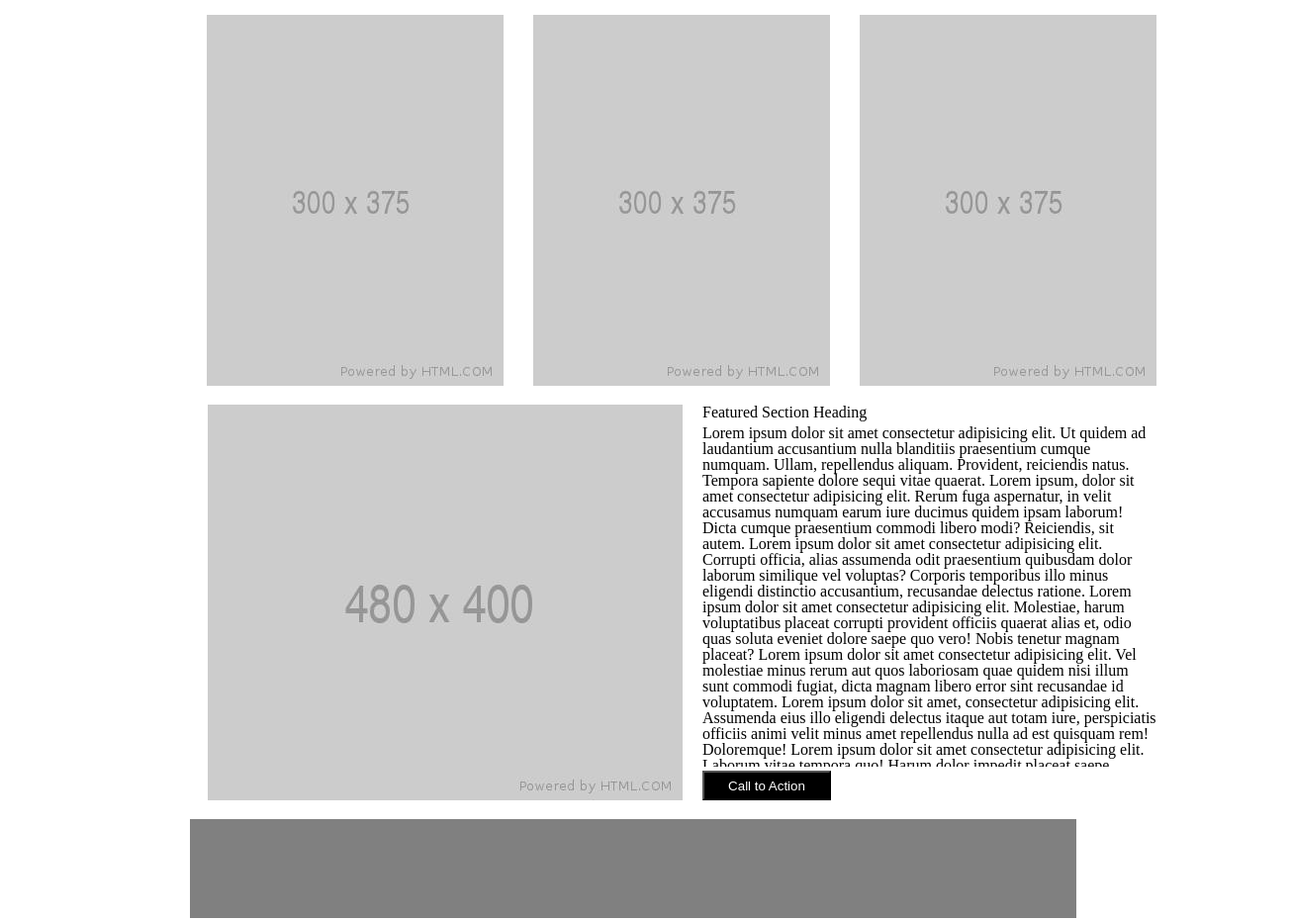
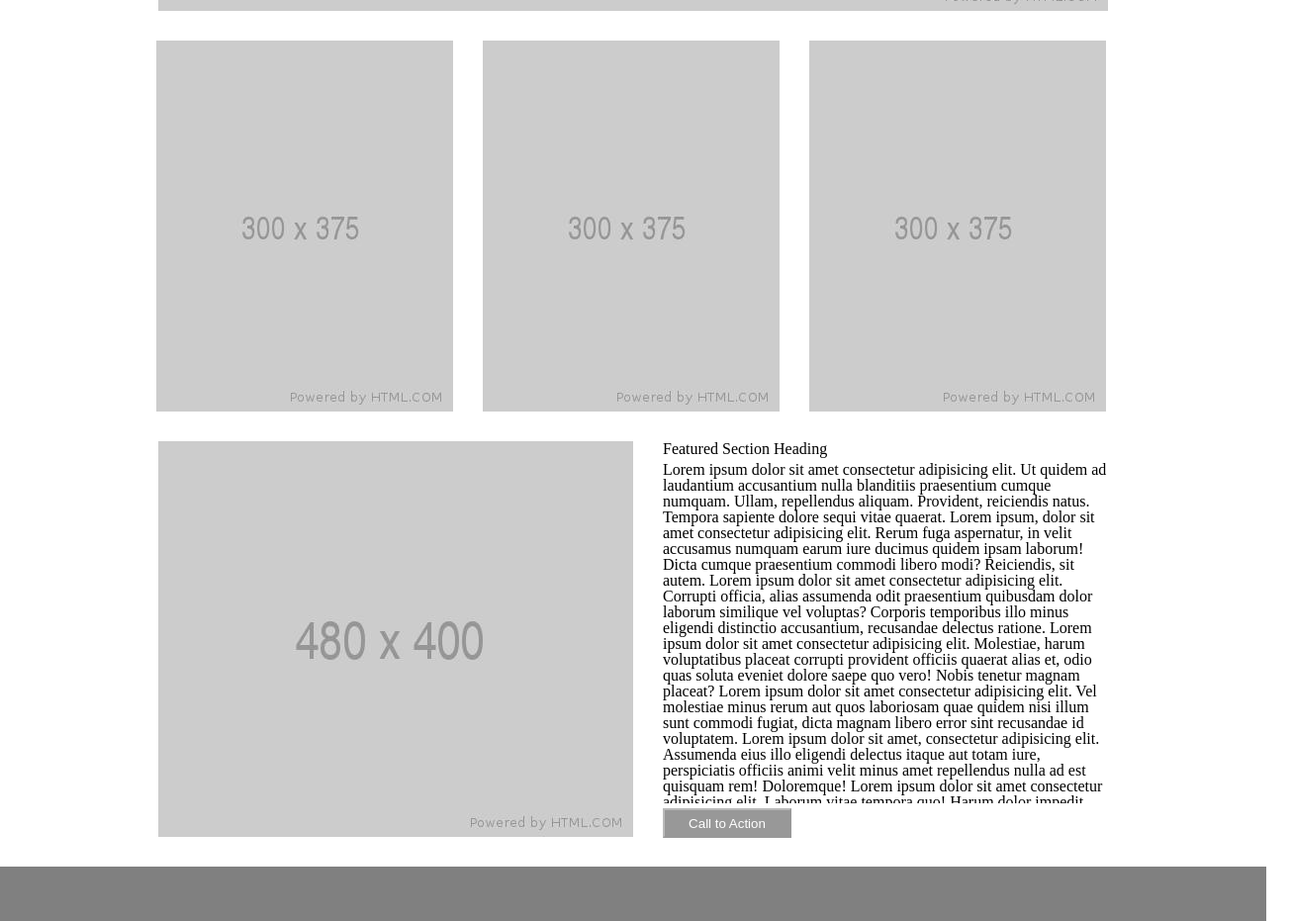
Before and after one commit to JacobGregor/Wireframe-Exercise, a plain HTML site: page index.html in a window 1280 px wide. Shown: the part 559-1490 px from the top of the page at 99% size, 1306 px wide, since content can reach past the window. Drawn offline with Linux system fonts and the light colour scheme.

Commit message:
all styling done!

```diff
--- a/style.css
+++ b/style.css
@@ -1,6 +1,6 @@
 body {
-margin-left: 15%;
-margin-right: 15%;
+/* margin-left: 214px;
+margin-right: 214px; */
 }
 
 /* Styling for the Header & Nav Elements */
@@ -15,15 +15,17 @@ nav {
   flex-direction: row;
   justify-content:center;
   background-color: grey;
-  padding: 1%;
-  margin-bottom: 2%;
+  padding: 10px;
+  margin-bottom: 30px;
 
 }
 nav img {
   display: flex;
   margin-right: 35px;
+  opacity: 1;
+}
+nav img:hover {opacity: .3;}
 
-}
 nav ul {
   display: flex;
   flex-direction: row;
@@ -35,61 +37,74 @@ nav ul li {
   width: 176px;
   display: flex;
   flex-direction: row;
-  margin-left: 5%;
 }
 /* Sty ling for Section 1 with the large Image*/
 main section:nth-child(1) {
-display: flex;
-justify-content: center;
+  display: flex;
+  justify-content: center;
 }
 main section:nth-child(1) img {
-  height: 450px;
-  width: 960px;
-  margin-bottom: 2%;
+  opacity: 1;
 }
+main section:nth-child(1) img:hover {opacity: .3;}
+
 main section:nth-child(2) {
-  width: 970px;
+  width: 102%;
   display: flex;
   justify-content: center;
-  margin-left: 1%;
 }
 main section:nth-child(2) img {
-  margin-bottom: 2%;
-  margin-right: 12px;
-
-  margin-left: 18px;
-}
-main section:nth-child(3) {
-  width: 960px;
   display: flex;
   justify-content: center;
-  margin-left: 18px;
+  margin-top: 30px;
+  margin-right: 30px;
+margin-bottom: 30px;
+  opacity: 1;
+}
+main section:nth-child(2) img:hover {opacity: .3;}
+
+main section:nth-child(3) {
+  width: 100%;
+  display: flex;
+  justify-content: center;
+}
+main section:nth-child(3) article {
+  width: 450px;
+  display: flex;
+  flex-direction: column;
 }
 main section:nth-child(3) img {
-  height: 400px;
-  width: 480px;
-  display: flex;
-  margin-bottom: 2%;
-  margin-right: 20px;
+  color-adjust: black;
+  margin-right: 30px;
+  margin-bottom: 30px;
+  opacity: 1;
 }
+main section:nth-child(3) img:hover {opacity: .3;}
+
 main section:nth-child(3) article h3 {
-  margin-bottom: 1%;
+  margin-bottom: 5px;
 }
 main section:nth-child(3) article p {
+  width: 100%;
   overflow: scroll;
   height: 345px;
-  margin-bottom: 1%;
+  margin-bottom: 5px;
 }
 main section:nth-child(3) article button {
   background-color: black;
   color: white;
   height: 30px;
   width: 130px;
-  margin-bottom: 1%;
+  margin-bottom: 20px;
+  opacity: .4;
+  transition: .350s;
+
 }
+main section:nth-child(3) article button:hover {opacity: 1;}
+
 
 footer {
   background-color: grey;
   height: 100px;
-  margin-bottom: 2%;
+  margin-bottom: 20px;
 }
```
